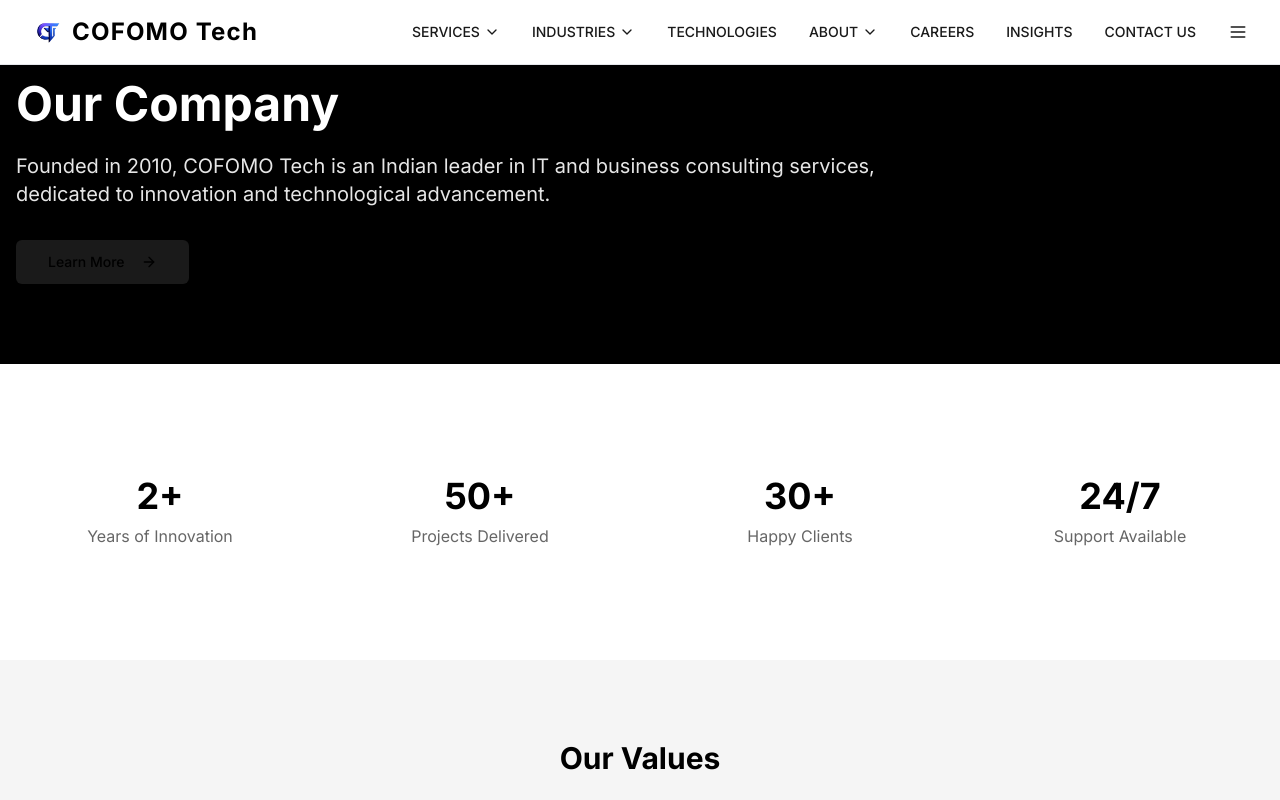
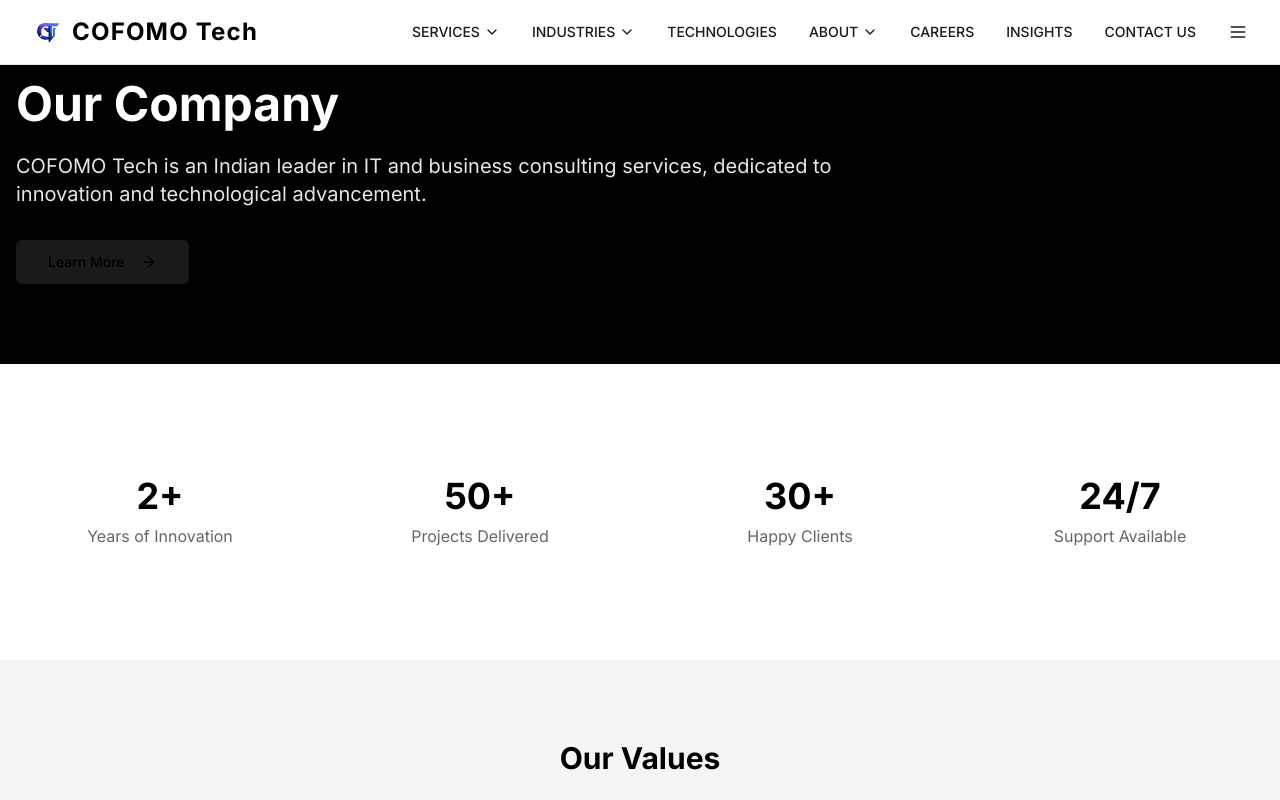
Before and after one commit to ramananagabandi/hyderabad-digital-showcase, a React (Vite) app: page /about/our-company in a window 1280 px wide. Shown: the top 800 px of the page. Built offline with nearby package versions, Linux system fonts and the light colour scheme.

Commit message:
Visual edit in Lovable

```diff
--- a/src/pages/about/OurCompany.tsx
+++ b/src/pages/about/OurCompany.tsx
@@ -9,9 +9,7 @@ const OurCompany = () => {
             <h1 className="text-5xl font-bold mb-6">
               Our Company
             </h1>
-            <p className="text-xl text-white/90 mb-8">
-              Founded in 2010, COFOMO Tech is an Indian leader in IT and business consulting services, dedicated to innovation and technological advancement.
-            </p>
+            <p className="text-xl text-white/90 mb-8">COFOMO Tech is an Indian leader in IT and business consulting services, dedicated to innovation and technological advancement.</p>
             <Button variant="secondary" size="lg" className="bg-accent text-primary hover:bg-accent/90">
               Learn More <ArrowRight className="ml-2 w-4 h-4" />
             </Button>
```
